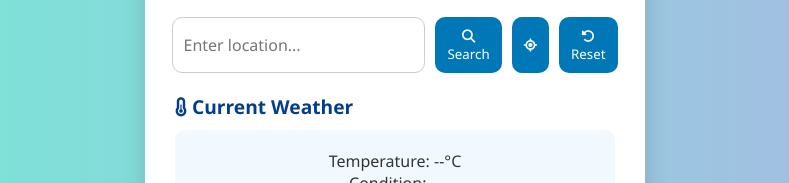
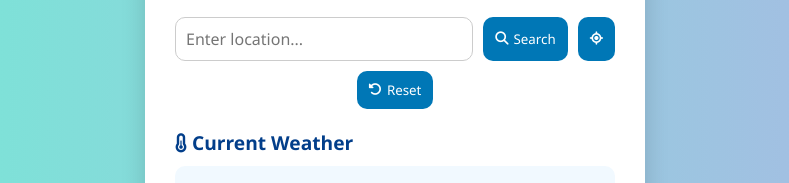
Before and after one commit to Kamothisujal/Weather-Forecast, a plain HTML site: page index.html in a window 1280 px wide. Shown: the part 116-299 px from the top of the page, without its empty margins (245-1034 px from the left). Drawn offline with Linux system fonts and the light colour scheme.

Commit message:
Update style.css

```diff
--- a/style.css
+++ b/style.css
@@ -34,6 +34,7 @@
 
   .search {
     display: flex;
+    flex-wrap: wrap;
     gap: 10px;
     margin-bottom: 20px;
     justify-content: center;
@@ -55,6 +56,9 @@
     border-radius: 10px;
     cursor: pointer;
     transition: background 0.3s ease;
+    display: flex;
+    align-items: center;
+    gap: 5px;
   }
 
   .search button:hover {
```
